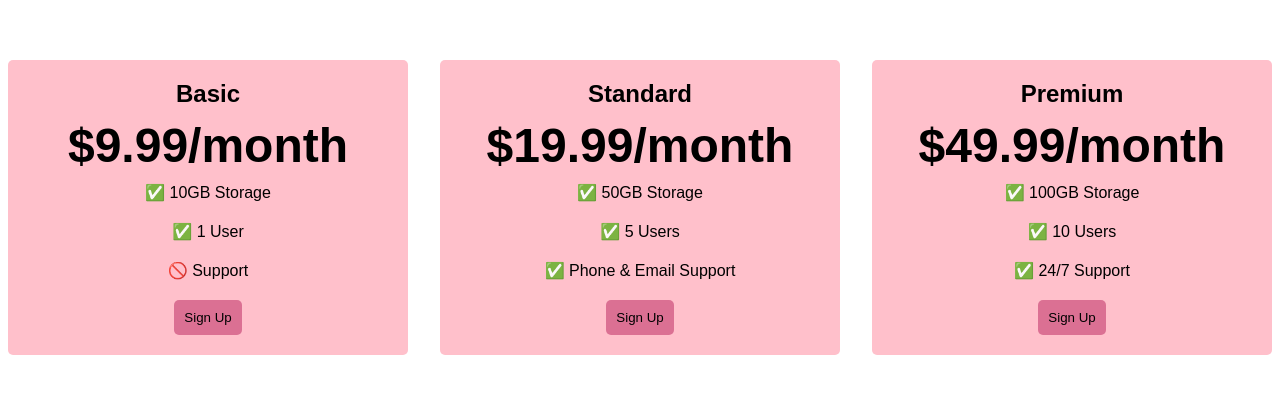
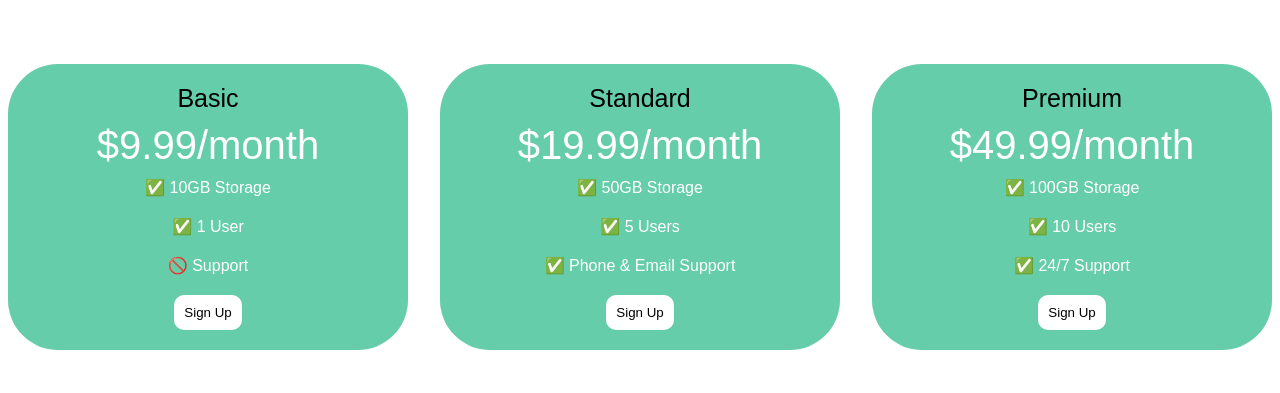
Before and after one commit to LucianaBritoDev/f, a plain HTML site: page index.html in a window 1280 px wide. Shown: the part 201-594 px from the top of the page. Drawn offline with Linux system fonts and the light colour scheme; a web font is replaced by a local one.

Commit message:
Update index.html

```diff
--- a/index.html
+++ b/index.html
@@ -8,7 +8,7 @@
   <link href="https://fonts.googleapis.com/css2?family=Sono:wght@400;700&display=swap" rel="stylesheet">
   <style>
     body {
-      font-family: 'Sono', sans-serif;
+      font-family:'Sono', sans-serif;
     }
 
     .pricing-container {
@@ -23,21 +23,24 @@
       flex: 1;
       max-width: 400px;
       padding: 20px;
-      background-color: pink;
-      border-radius: 5px;
+      background-color: #66cdaa;
+      border-radius: 50px;
       text-align: center;
+      color: white;
     }
 
     .plan-title {
-      font-size: 24px;
-      font-weight: bold;
+      font-size: 25px;
+      font-weight: initial;
       margin-bottom: 10px;
+      color: black;
     }
 
     .plan-price {
-      font-size: 48px;
-      font-weight: bold;
+      font-size: 40px;
+      font-weight: unset;
       margin-bottom: 10px;
+      color: white;
     }
 
     .plan-features {
@@ -52,10 +55,10 @@
 
     .plan-button {
       padding: 10px;
-      background-color: palevioletred;
+      background-color: white;
       color: black;
-      border-radius: 5px;
-      border: none;
+      border-radius: 10px;
+      border: 2px;
     }
     /* Hint: What can you do with a media query and flexbox? */
     @media (max-width: 1250px) {
```
